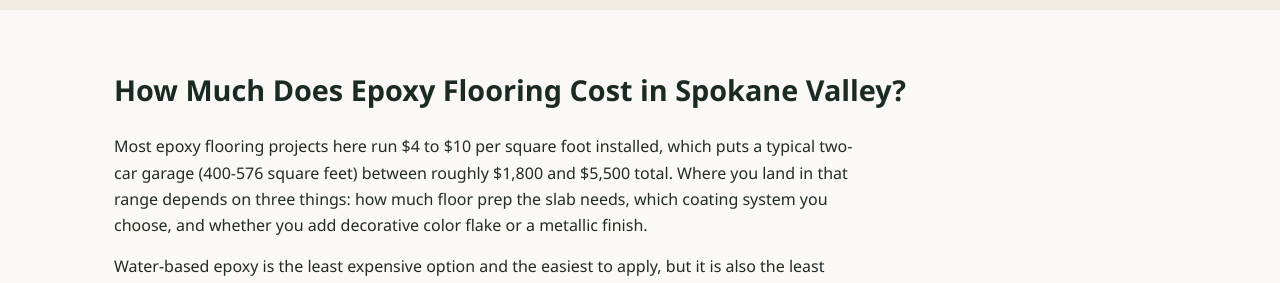
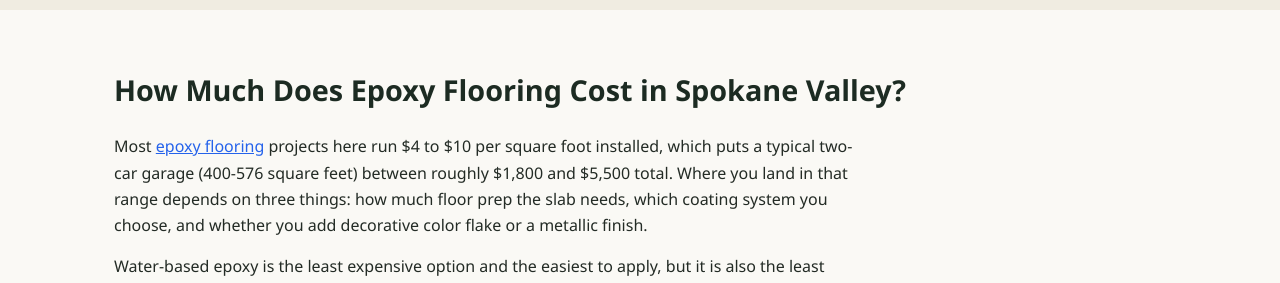
Before and after one commit to iDevRM/epoxy-flooring-spokane-valley, a plain HTML site: page index.html in a window 1280 px wide. Shown: the part 4500-4783 px from the top of the page. Drawn offline with Linux system fonts and the light colour scheme.

Commit message:
Add backlink to swanepoxyflooring.com (circle #299)

```diff
--- a/index.html
+++ b/index.html
@@ -173,7 +173,7 @@
 <section>
   <div class="container">
     <h2>How Much Does Epoxy Flooring Cost in Spokane Valley?</h2>
-    <p>Most epoxy flooring projects here run $4 to $10 per square foot installed, which puts a typical two-car garage (400-576 square feet) between roughly $1,800 and $5,500 total. Where you land in that range depends on three things: how much floor prep the slab needs, which coating system you choose, and whether you add decorative color flake or a metallic finish.</p>
+    <p>Most <a href="https://www.swanepoxyflooring.com/">epoxy flooring</a> projects here run $4 to $10 per square foot installed, which puts a typical two-car garage (400-576 square feet) between roughly $1,800 and $5,500 total. Where you land in that range depends on three things: how much floor prep the slab needs, which coating system you choose, and whether you add decorative color flake or a metallic finish.</p>
     <p>Water-based epoxy is the least expensive option and the easiest to apply, but it is also the least durable, typically lasting 3 to 5 years in a daily-use garage before it needs recoating. Solvent-based epoxy costs a bit more and holds up longer. Solid epoxy, or a polyaspartic hybrid system, costs the most up front but can last 10 to 20 years in a residential garage, which usually makes it the better value if you plan to stay in the home.</p>
     <p>Basement floors often price at the lower end of the range since there is no vehicle traffic to plan around, while shop and light-commercial floors can run higher if we need to coat around equipment, drains, or heavier daily wear. We always give a firm quote after seeing the actual slab, not a phone estimate, because floor condition swings the price more than square footage does.</p>
   </div>
```
